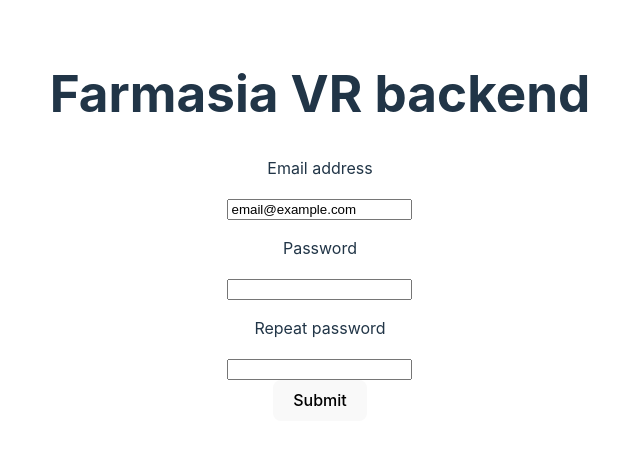
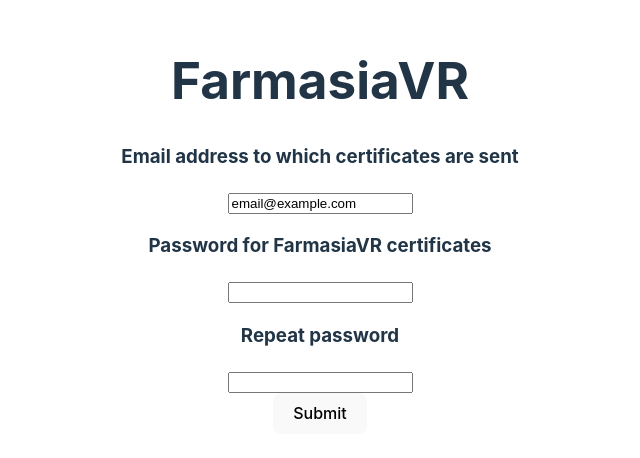
Before and after one commit to FarmasiaVR/farmasia-vr-certificate-backend, a React (Vite) app in the folder farmasia-ui/: page / in a window 1280 px wide. Shown: the part 174-632 px from the top of the page, without its empty margins (320-960 px from the left). Built offline with nearby package versions, Linux system fonts and the light colour scheme.

Commit message:
refactored app.jsx to use components

```diff
--- a/farmasia-ui/src/App.jsx
+++ b/farmasia-ui/src/App.jsx
@@ -1,71 +1,17 @@
 import { useState } from 'react'
-import axios from 'axios';
 import './App.css'
+import Notification from './pages/notification';
+import UpdateCredentials from './pages/updateCredentials';
 
 function App() {
-const [loggedIn, setLoggedIn] = useState(false)
-const [password, setPassword] = useState('')
-const [password2, setPassword2] = useState('')
-const [email, setEmail] = useState("email@example.com")
-
-const handleSubmit = async (e) => {
-  e.preventDefault()
-  if (password !== password2) {
-      alert('Passwords do not match!')
-      return
-  }
-  try {
-      const response = axios.put("/api/certificates/create_put", {
-        email,
-        password
-      })
-  } catch (error) {
-      console.log(error)
-  }
-  setPassword('')
-  setPassword2('')
-}
-
-const handlePasswordChange = (event) => {
-  if (event.target.value.length < 20) {
-      setPassword(event.target.value)
-  } else {
-      alert('Password must be less than 20 characters')
-  }
-}
-
-const handlePassword2Change = (event) => {
-  if (event.target.value.length < 20) {
-      setPassword2(event.target.value)
-  } else {
-      alert('Password must be less than 20 characters')
-  }
-}
-
-const handleEmailChange = (event) => {
-  setEmail(event.target.value)
-}
+const [message, setMessage] = useState('')
+const [error, setError] = useState(false)
 
   return (
     <>
-      <h1>Farmasia VR backend</h1>
-      <form onSubmit={handleSubmit}>
-        <div>
-          <div>
-            <p>Email address</p>
-            <input value={email} onChange={handleEmailChange} />
-          </div>
-          <div>
-            <p>Password</p>
-            <input  type="password" value={password2} onChange={handlePassword2Change} />
-          </div>
-          <div>
-            <p>Repeat password</p>
-            <input type="password" value={password} onChange={handlePasswordChange} />
-          </div>
-          <button type="submit">Submit</button>
-        </div>
-      </form>
+      <Notification message={message} error={error} />
+      <h1>FarmasiaVR</h1>
+      <UpdateCredentials setMessage={setMessage} setError={setError} />
     </>
   )
 }
```
Also changed, not shown: farmasia-ui/src/pages/changePassword.jsx (deleted, +0 -12 lines).
